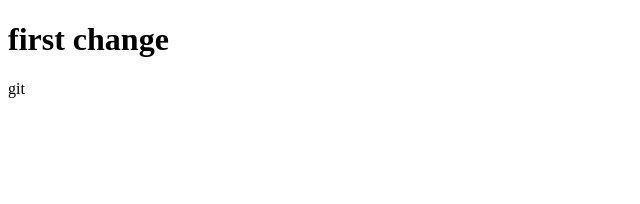
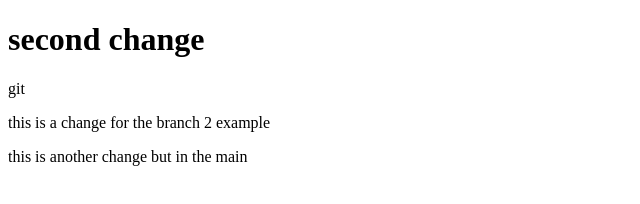
Before and after one commit to erk282/first-rep, a plain HTML site: page index.html in a window 1280 px wide. Shown: the whole page, without its empty margins (0-640 px from the left). Drawn offline with Linux system fonts and the light colour scheme.

Commit message:
change in the main

```diff
--- a/index.html
+++ b/index.html
@@ -6,7 +6,9 @@
     <title>first rep</title>
 </head>
 <body>
-    <h1>first change</h1> git
+    <h1>second change</h1> git
+    <p>this is a change for the branch 2 example</p>
+    <p>this is another change but in the main</p>
 
 </body>
 </html>
```
